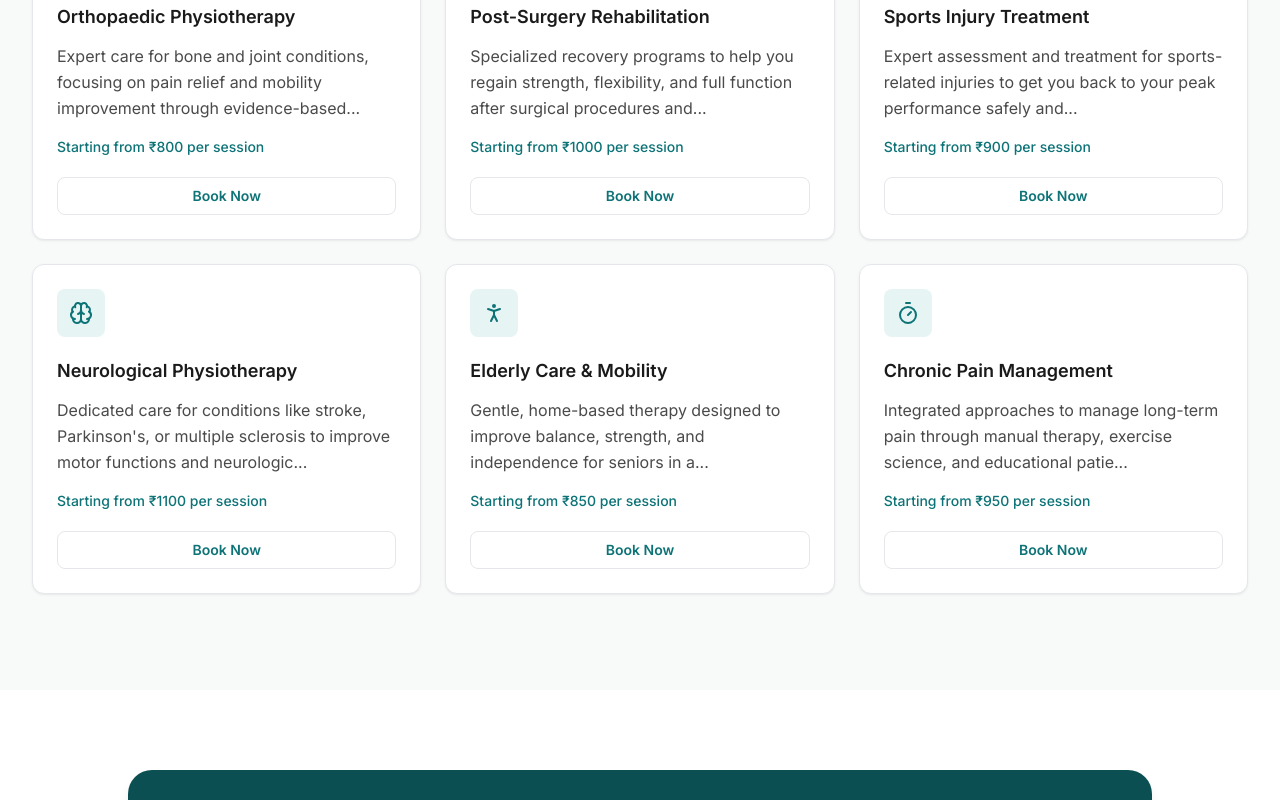
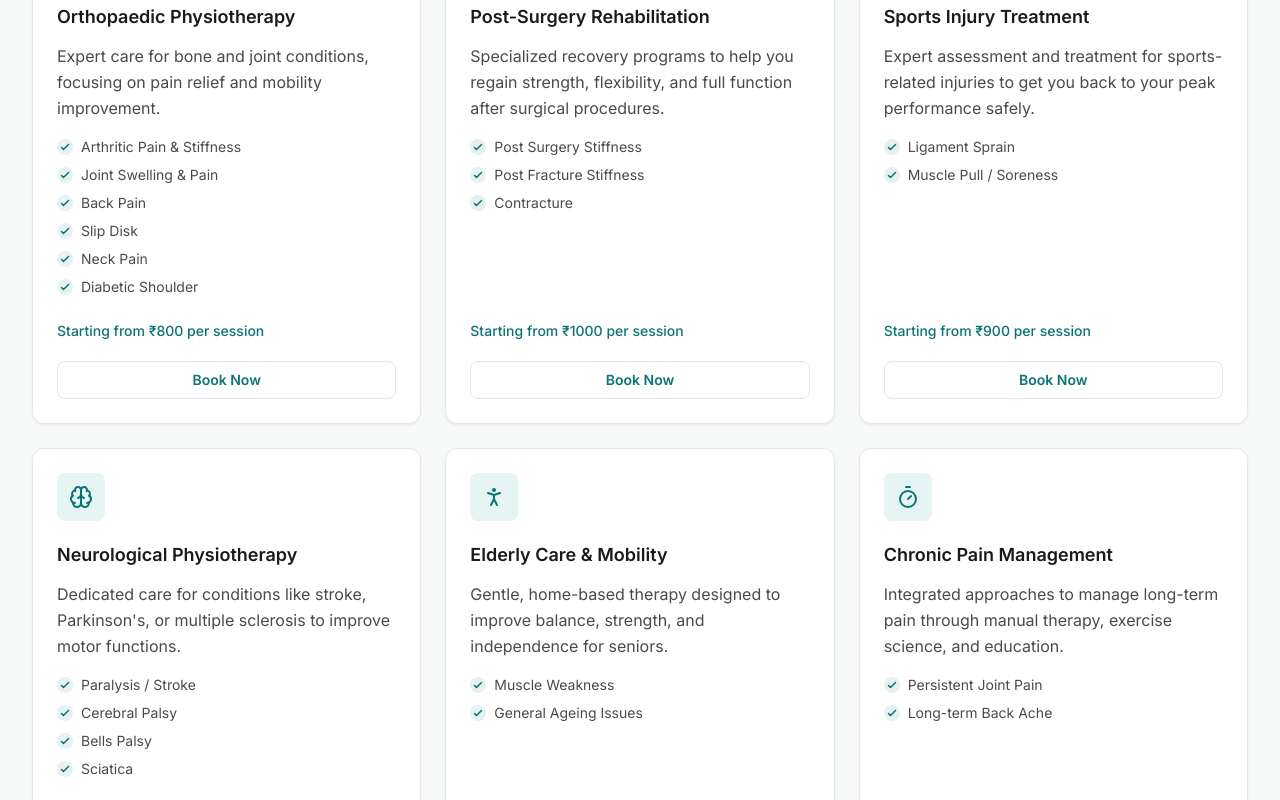
Before and after one commit to physiodrmansivish-afk/dr-mansi-platform, a Next.js app: page /en/services in a window 1280 px wide. Shown: the part 440-1240 px from the top of the page. Built offline with nearby package versions, Linux system fonts and the light colour scheme; no server answers.

Commit message:
feat: added specific health conditions to services grid in English and Marathi

```diff
--- a/src/components/public/ServicesGrid.tsx
+++ b/src/components/public/ServicesGrid.tsx
@@ -44,6 +44,20 @@ export default function ServicesGrid() {
                   <p className="mb-4 text-base leading-relaxed text-text-secondary">
                     {t(`items.${key}.description`)}
                   </p>
+
+                  {/* Conditions List */}
+                  <ul className="mb-6 space-y-2">
+                    {(t.raw(`items.${key}.conditions`) as string[]).map((condition, i) => (
+                      <li key={i} className="flex items-start text-sm text-text-secondary">
+                        <span className="mr-2 mt-0.5 flex h-4 w-4 shrink-0 items-center justify-center rounded-full bg-primary/10 text-primary">
+                          <svg className="h-3 w-3" fill="none" viewBox="0 0 24 24" stroke="currentColor" strokeWidth={3}>
+                            <path strokeLinecap="round" strokeLinejoin="round" d="M5 13l4 4L19 7" />
+                          </svg>
+                        </span>
+                        <span>{condition}</span>
+                      </li>
+                    ))}
+                  </ul>
                 </div>
 
                 <div>
--- a/src/messages/en.json
+++ b/src/messages/en.json
@@ -137,33 +137,64 @@
     "items": {
       "ortho": {
         "title": "Orthopaedic Physiotherapy",
-        "description": "Expert care for bone and joint conditions, focusing on pain relief and mobility improvement through evidence-based...",
-        "price": "Starting from ₹800 per session"
+        "description": "Expert care for bone and joint conditions, focusing on pain relief and mobility improvement.",
+        "price": "Starting from ₹800 per session",
+        "conditions": [
+          "Arthritic Pain & Stiffness",
+          "Joint Swelling & Pain",
+          "Back Pain",
+          "Slip Disk",
+          "Neck Pain",
+          "Diabetic Shoulder"
+        ]
       },
       "postSurgery": {
         "title": "Post-Surgery Rehabilitation",
-        "description": "Specialized recovery programs to help you regain strength, flexibility, and full function after surgical procedures and...",
-        "price": "Starting from ₹1000 per session"
+        "description": "Specialized recovery programs to help you regain strength, flexibility, and full function after surgical procedures.",
+        "price": "Starting from ₹1000 per session",
+        "conditions": [
+          "Post Surgery Stiffness",
+          "Post Fracture Stiffness",
+          "Contracture"
+        ]
       },
       "sports": {
         "title": "Sports Injury Treatment",
-        "description": "Expert assessment and treatment for sports-related injuries to get you back to your peak performance safely and...",
-        "price": "Starting from ₹900 per session"
+        "description": "Expert assessment and treatment for sports-related injuries to get you back to your peak performance safely.",
+        "price": "Starting from ₹900 per session",
+        "conditions": [
+          "Ligament Sprain",
+          "Muscle Pull / Soreness"
+        ]
       },
       "neuro": {
         "title": "Neurological Physiotherapy",
-        "description": "Dedicated care for conditions like stroke, Parkinson's, or multiple sclerosis to improve motor functions and neurologic...",
-        "price": "Starting from ₹1100 per session"
+        "description": "Dedicated care for conditions like stroke, Parkinson's, or multiple sclerosis to improve motor functions.",
+        "price": "Starting from ₹1100 per session",
+        "conditions": [
+          "Paralysis / Stroke",
+          "Cerebral Palsy",
+          "Bells Palsy",
+          "Sciatica"
+        ]
       },
       "elderly": {
         "title": "Elderly Care & Mobility",
-        "description": "Gentle, home-based therapy designed to improve balance, strength, and independence for seniors in a...",
-        "price": "Starting from ₹850 per session"
+        "description": "Gentle, home-based therapy designed to improve balance, strength, and independence for seniors.",
+        "price": "Starting from ₹850 per session",
+        "conditions": [
+          "Muscle Weakness",
+          "General Ageing Issues"
+        ]
       },
       "chronic": {
         "title": "Chronic Pain Management",
-        "description": "Integrated approaches to manage long-term pain through manual therapy, exercise science, and educational patie...",
-        "price": "Starting from ₹950 per session"
+        "description": "Integrated approaches to manage long-term pain through manual therapy, exercise science, and education.",
+        "price": "Starting from ₹950 per session",
+        "conditions": [
+          "Persistent Joint Pain",
+          "Long-term Back Ache"
+        ]
       }
     }
   },
--- a/src/messages/mr.json
+++ b/src/messages/mr.json
@@ -137,33 +137,64 @@
     "items": {
       "ortho": {
         "title": "ऑर्थोपेडिक फिजिओथेरपी",
-        "description": "हाडे आणि सांध्याच्या स्थितीसाठी तज्ञ काळजी, पुराव्या-आधारित वेदनामुक्ती आणि गतिशीलता सुधारण्यावर लक्ष केंद्रित करून...",
-        "price": "प्रति सत्र ₹800 पासून सुरू"
+        "description": "हाडे आणि सांध्याच्या स्थितीसाठी तज्ञ काळजी, वेदनामुक्ती आणि गतिशीलता सुधारण्यावर लक्ष केंद्रित करून.",
+        "price": "प्रति सत्र ₹800 पासून सुरू",
+        "conditions": [
+          "संधिवात वेदना आणि कडकपणा",
+          "सांध्यातील सूज आणि वेदना",
+          "पाठदुखी",
+          "स्लिप डिस्क",
+          "मानदुखी",
+          "मधुमेह संबंधित खांदेदुखी"
+        ]
       },
       "postSurgery": {
         "title": "शस्त्रक्रियेनंतरचे पुनर्वसन",
-        "description": "शस्त्रक्रियेनंतर ताकद, लवचिकता आणि पूर्ण कार्यक्षमता परत मिळविण्यात मदत करण्यासाठी विशेष पुनर्प्राप्ती कार्यक्रम आणि...",
-        "price": "प्रति सत्र ₹1000 पासून सुरू"
+        "description": "शस्त्रक्रियेनंतर ताकद, लवचिकता आणि पूर्ण कार्यक्षमता परत मिळविण्यात मदत करण्यासाठी विशेष पुनर्प्राप्ती कार्यक्रम.",
+        "price": "प्रति सत्र ₹1000 पासून सुरू",
+        "conditions": [
+          "शस्त्रक्रियेनंतरचा कडकपणा",
+          "फ्रॅक्चर नंतरचा कडकपणा",
+          "स्नायू आखडणे"
+        ]
       },
       "sports": {
         "title": "खेळातील दुखापतींवर उपचार",
-        "description": "क्रीडा-संबंधित दुखापतींसाठी तज्ञ मूल्यांकन आणि उपचार जेणेकरून तुम्हाला तुमच्या सर्वोच्च कामगिरीवर सुरक्षितपणे आणि...",
-        "price": "प्रति सत्र ₹900 पासून सुरू"
+        "description": "क्रीडा-संबंधित दुखापतींसाठी तज्ञ मूल्यांकन आणि उपचार जेणेकरून तुम्हाला तुमच्या सर्वोच्च कामगिरीवर सुरक्षितपणे परत आणता येईल.",
+        "price": "प्रति सत्र ₹900 पासून सुरू",
+        "conditions": [
+          "लिगामेंट स्प्रेन (मोच)",
+          "स्नायू ताणले जाणे / दुखणे"
+        ]
       },
       "neuro": {
         "title": "न्यूरोलॉजिकल फिजिओथेरपी",
-        "description": "स्ट्रोक, पार्किन्सन्स किंवा मल्टिपल स्क्लेरोसिस सारख्या परिस्थितीसाठी मोटर कार्ये आणि न्यूरोलॉजिक सुधारण्यासाठी समर्पित काळजी...",
-        "price": "प्रति सत्र ₹1100 पासून सुरू"
+        "description": "स्ट्रोक, पार्किन्सन्स किंवा मल्टिपल स्क्लेरोसिस सारख्या परिस्थितीसाठी मोटर कार्ये आणि न्यूरोलॉजिक सुधारण्यासाठी समर्पित काळजी.",
+        "price": "प्रति सत्र ₹1100 पासून सुरू",
+        "conditions": [
+          "अर्धांगवायू / स्ट्रोक",
+          "सेरेब्रल पाल्सी",
+          "बेल्स पाल्सी (चेहऱ्याचा अर्धांगवायू)",
+          "सायटिका"
+        ]
       },
       "elderly": {
         "title": "वृद्धांची काळजी आणि गतिशीलता",
-        "description": "वृद्धांसाठी संतुलन, सामर्थ्य आणि स्वातंत्र्य सुधारण्यासाठी डिझाइन केलेले सौम्य, घरगुती थेरपी...",
-        "price": "प्रति सत्र ₹850 पासून सुरू"
+        "description": "वृद्धांसाठी संतुलन, सामर्थ्य आणि स्वातंत्र्य सुधारण्यासाठी डिझाइन केलेले सौम्य, घरगुती थेरपी.",
+        "price": "प्रति सत्र ₹850 पासून सुरू",
+        "conditions": [
+          "स्नायूंची कमजोरी",
+          "वाढत्या वयातील समस्या"
+        ]
       },
       "chronic": {
         "title": "तीव्र वेदना व्यवस्थापन",
-        "description": "मॅन्युअल थेरपी, व्यायाम विज्ञान आणि शैक्षणिक रुग्णांद्वारे दीर्घकालीन वेदना व्यवस्थापित करण्यासाठी एकत्रित दृष्टिकोन...",
-        "price": "प्रति सत्र ₹950 पासून सुरू"
+        "description": "मॅन्युअल थेरपी, व्यायाम विज्ञान आणि शैक्षणिक रुग्णांद्वारे दीर्घकालीन वेदना व्यवस्थापित करण्यासाठी एकत्रित दृष्टिकोन.",
+        "price": "प्रति सत्र ₹950 पासून सुरू",
+        "conditions": [
+          "सतत सांधेदुखी",
+          "दीर्घकालीन पाठदुखी"
+        ]
       }
     }
   },
```
